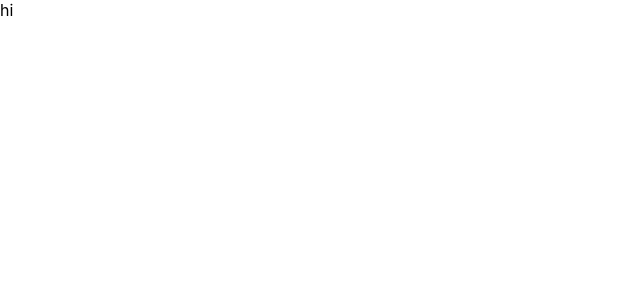
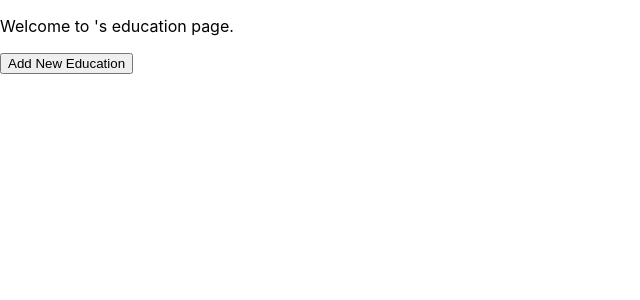
Before and after one commit to cadence09/Education-Record, a React (Create React App) app: page / in a window 1280 px wide. Both pictures are taken after a click on the button "Button". Shown: the top 300 px of the page, without its empty margins (0-640 px from the left). Built offline with nearby package versions, Linux system fonts and the light colour scheme.

Commit message:
add work

```diff
--- a/src/App.tsx
+++ b/src/App.tsx
@@ -4,7 +4,6 @@ import Routes from './Routes';
 function App() {
   return (
     <div className="App">
-
       <Routes />
     </div>
   );
--- a/src/Components/Home.js
+++ b/src/Components/Home.js
@@ -1,15 +1,31 @@
-import React from "react";
+import React, {useState}from "react";
+import Main from "./Main"
 import history from '../history';
 
 function Home(){
+  const [name, setName]=useState("")
+
+const handleChange=(e)=>{
+  console.log(e.target.value)
+  setName(e.target.value)
+}
+ const handleClick=()=>{
+  history.push('/Main',name)
+
+ }
+
 
 
     return (
       <div>
         <p>Hi there! Welcome to your education showcase.</p>
         <label htmlFor="name">Type your name and click "Enter" below to begin!</label>
-        <input id="name" placeholder="Your name"/>
-        <button onClick={()=>history.push('/Main')}>Button</button>
+        {/* <input value={name} onChange={handleChange} id="name" placeholder="Your name"/>
+        <button onClick={handleClick} name1={name}>Button</button> */}
+         <input value={name} onChange={e=>setName(e.target.value)} id="name" placeholder="Your name"/>
+
+         <button onClick={()=>history.push('/Main',name)} >Button</button>
+
       </div>
     )
   }
--- a/src/Components/Main.js
+++ b/src/Components/Main.js
@@ -1,9 +1,15 @@
 import React from "react";
 
-function Main(){
+function Main(props){
+
     return (
         <div>
-            hi
+
+    <p>Welcome to {props.location.state}'s education page.</p>
+    <button>Add New Education</button>
+    <div className="education">
+
+    </div>
         </div>
     )
 }
```
Also changed, not shown: 1 other file (tests, documents, lock files or other folders).
